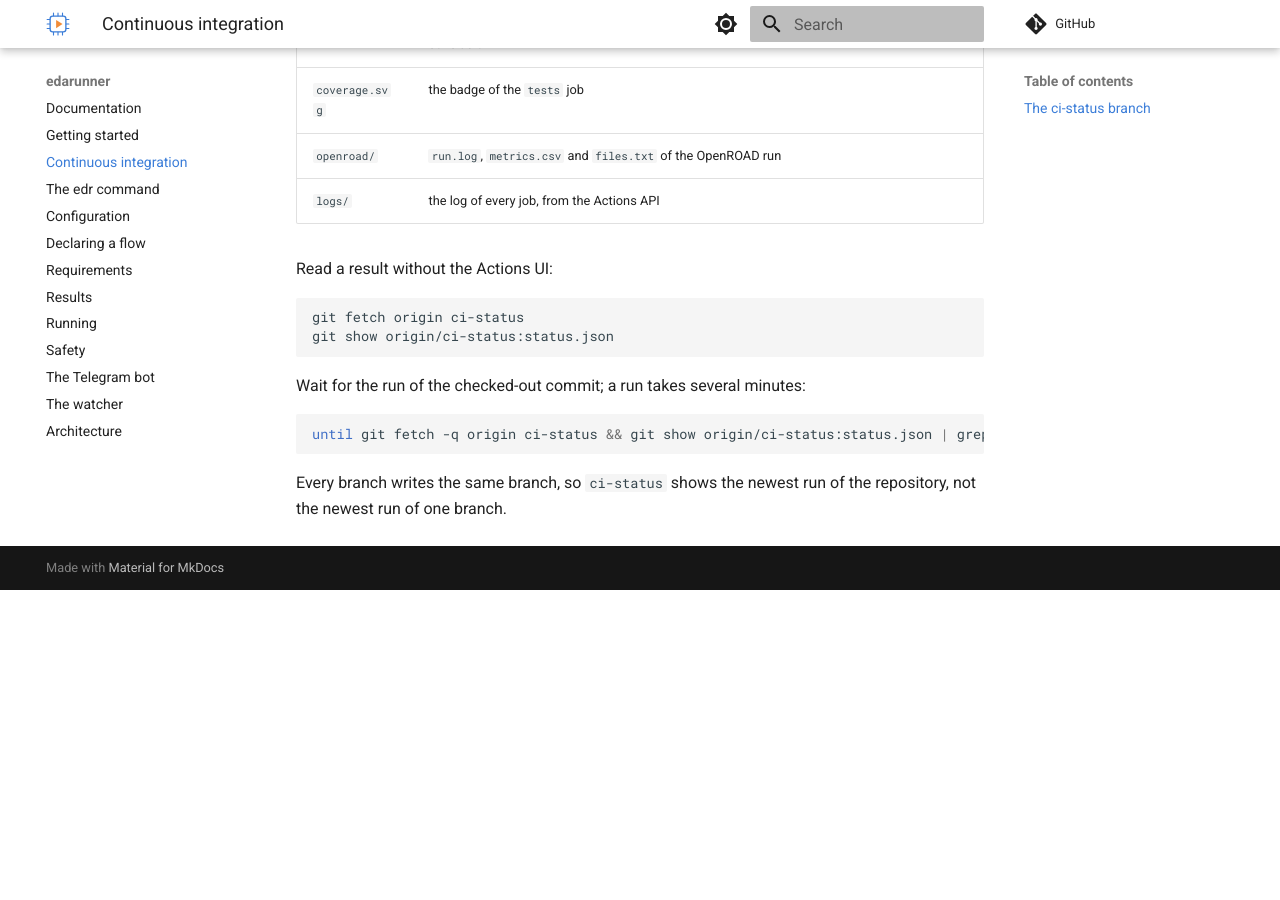
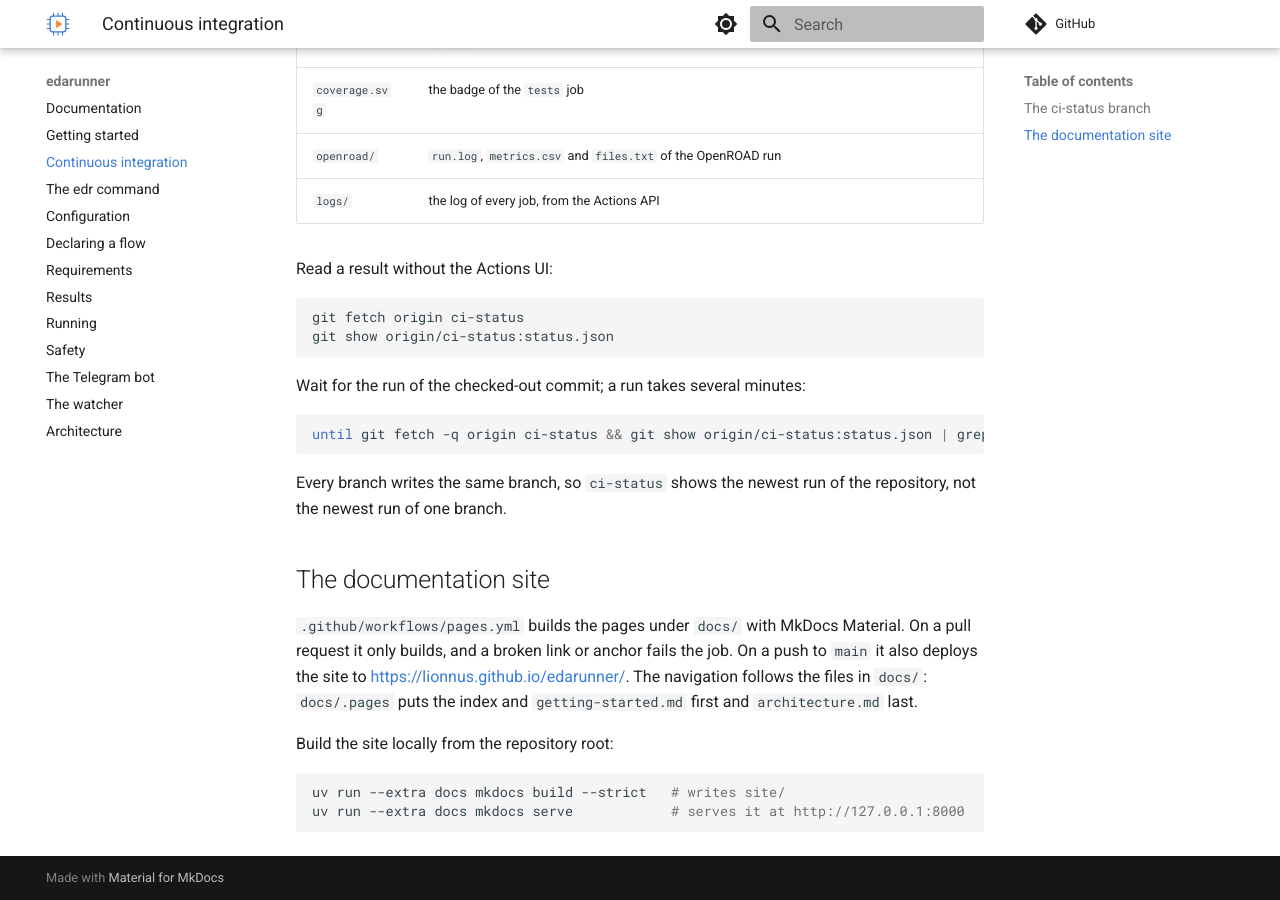
Before and after one commit to lionnus/edarunner, an MkDocs documentation site: the page built from docs/ci.md, in a window 1280 px wide and 900 px high, scrolled down 750 px. Built offline with MkDocs 1.6.1 and Material for MkDocs 9.7.7, drawn with Linux system fonts in a browser that asks for light colours; comment, search, counter and statistics services are not loaded; before the commit the page ends 1340 px from its top, so only the background shows below that.

Commit message:
:memo: docs: Link the published site from the README and describe the Pages build

````diff
--- a/docs/ci.md
+++ b/docs/ci.md
@@ -36,3 +36,19 @@ until git fetch -q origin ci-status && git show origin/ci-status:status.json | g
 
 Every branch writes the same branch, so `ci-status` shows the newest run
 of the repository, not the newest run of one branch.
+
+## The documentation site
+
+`.github/workflows/pages.yml` builds the pages under `docs/` with MkDocs
+Material. On a pull request it only builds, and a broken link or anchor
+fails the job. On a push to `main` it also deploys the site to
+<https://lionnus.github.io/edarunner/>. The navigation follows the files
+in `docs/`: `docs/.pages` puts the index and `getting-started.md` first
+and `architecture.md` last.
+
+Build the site locally from the repository root:
+
+```sh
+uv run --extra docs mkdocs build --strict   # writes site/
+uv run --extra docs mkdocs serve            # serves it at http://127.0.0.1:8000
+```
````
Also changed, not shown: README.md (+3 -1 lines).
